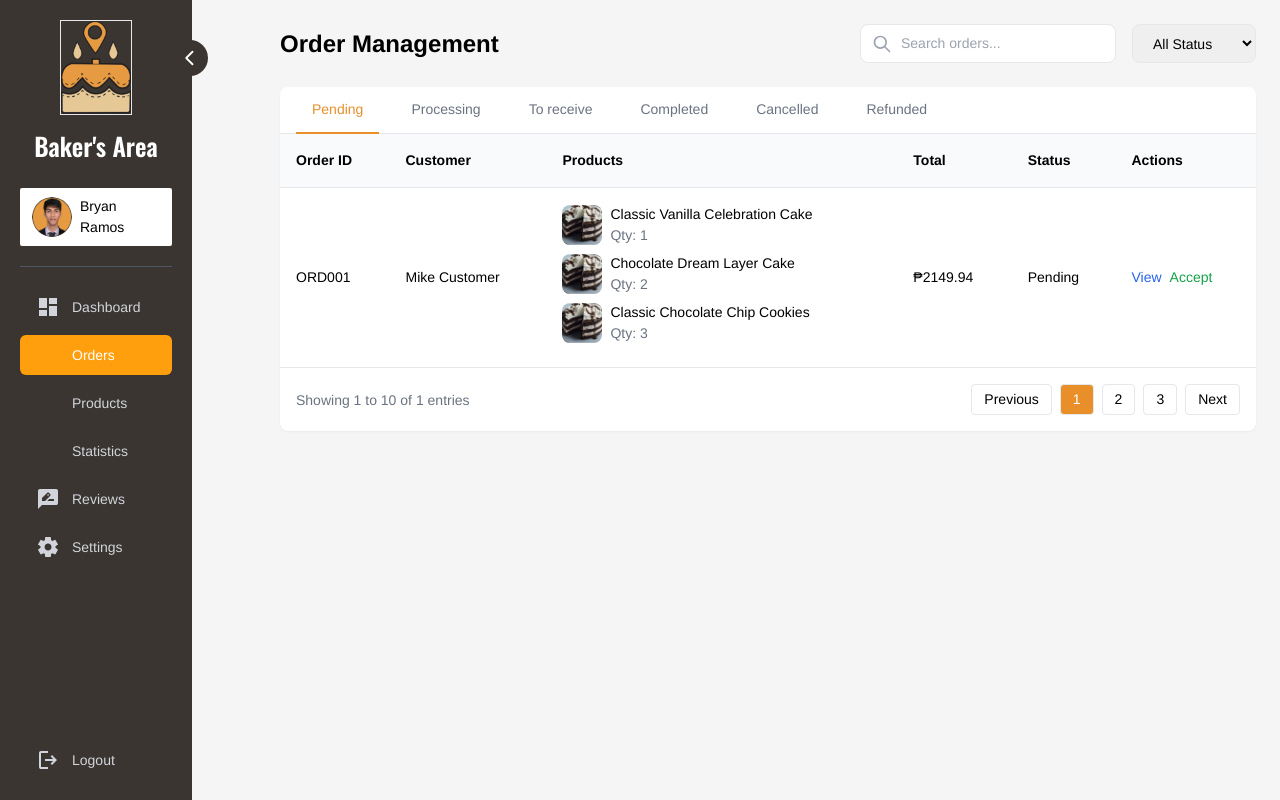
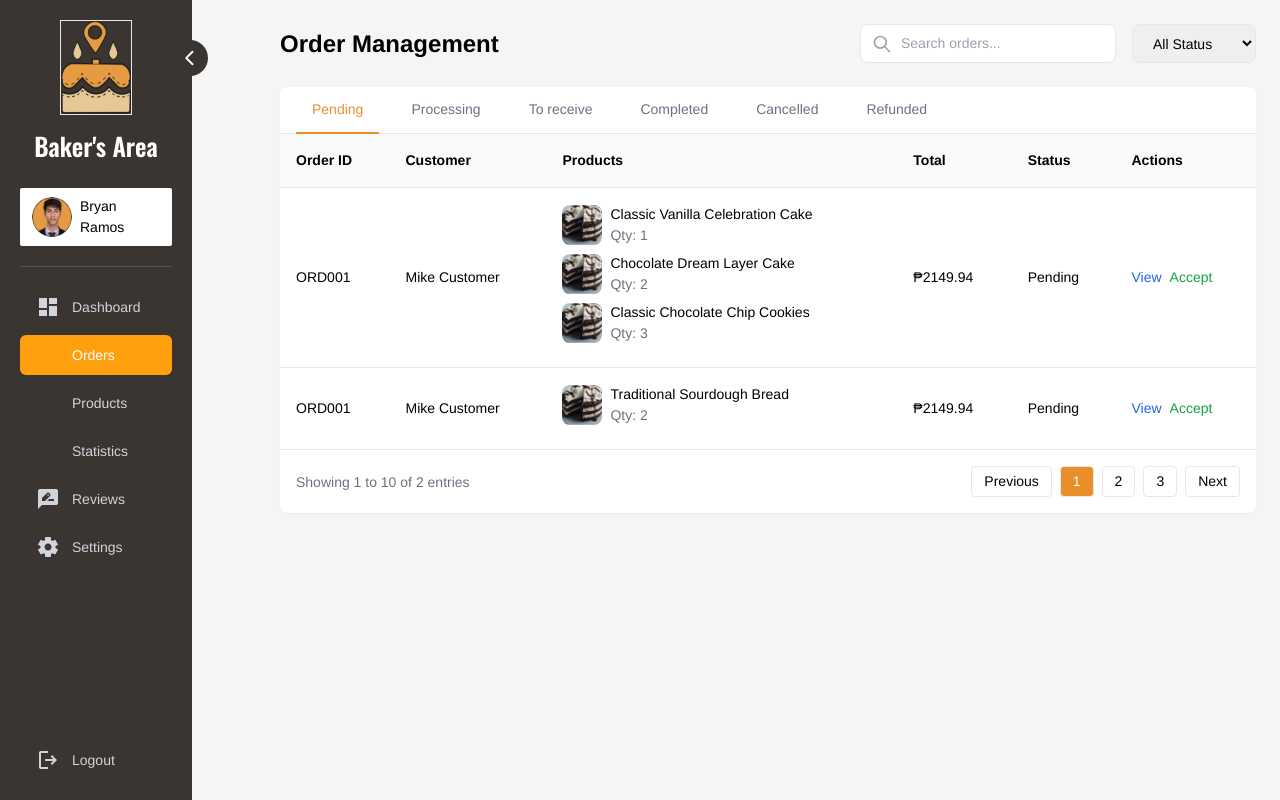
Before and after one commit to BryanIanRamos/Cake-Area, a React (Vite) app: page /dashboard/orders in a window 1280 px wide. Built offline with nearby package versions, Linux system fonts and the light colour scheme; some icons are missing.

Commit message:
Modify: implement accept order logic

```diff
--- /dev/null
+++ b/src/components/baker/AcceptOrderModal.jsx
@@ -0,0 +1,81 @@
+import React from 'react';
+
+const AcceptOrderModal = ({ isOpen, onClose, order, onAccept }) => {
+  if (!isOpen) return null;
+
+  const handleAccept = () => {
+    // Confirm before accepting
+    if (window.confirm('Are you sure you want to accept this order?')) {
+      onAccept(order.order_id);
+    }
+  };
+
+  // Format date for display
+  const formatDate = (dateString) => {
+    return new Date(dateString).toLocaleString('en-US', {
+      year: 'numeric',
+      month: 'long',
+      day: 'numeric',
+      hour: '2-digit',
+      minute: '2-digit'
+    });
+  };
+
+  return (
+    <div className="fixed inset-0 bg-black bg-opacity-50 flex items-center justify-center z-50">
+      <div className="bg-white rounded-lg p-6 max-w-lg w-full shadow-lg">
+        <h2 className="text-xl font-semibold text-[#E88F2A] mb-4">Accept Order</h2>
+
+        {/* Order Details */}
+        <div className="mb-6">
+          <h3 className="font-medium mb-2">Order Details</h3>
+          <p className="text-sm">Order ID: {order.order_id}</p>
+          <p className="text-sm">Customer: {order.customer_name}</p>
+          <div className="mt-2">
+            <p className="text-sm font-medium">Products:</p>
+            {order.products.map((product, index) => (
+              <div key={index} className="ml-4 text-sm">
+                • {product.prod_name} (Qty: {product.quantity})
+              </div>
+            ))}
+          </div>
+          <p className="text-sm mt-2">Total Amount: ₱{order.total_amount.toFixed(2)}</p>
+        </div>
+
+        {/* Date Information */}
+        <div className="space-y-2 mb-6">
+          <div>
+            <p className="text-sm font-medium text-gray-700">Checkout Date:</p>
+            <p className="text-sm text-gray-600">
+              {order.checkoutDate ? formatDate(order.checkoutDate) : 'Not specified'}
+            </p>
+          </div>
+          <div>
+            <p className="text-sm font-medium text-gray-700">Receive Date:</p>
+            <p className="text-sm text-gray-600">
+              {order.receiveDate ? formatDate(order.receiveDate) : 'Not specified'}
+            </p>
+          </div>
+        </div>
+
+        {/* Action Buttons */}
+        <div className="flex gap-3">
+          <button
+            onClick={handleAccept}
+            className="flex-1 bg-[#E88F2A] text-white py-2 rounded-lg hover:bg-[#d77f1f]"
+          >
+            Accept Order
+          </button>
+          <button
+            onClick={onClose}
+            className="flex-1 border border-gray-300 text-gray-700 py-2 rounded-lg hover:bg-gray-50"
+          >
+            Cancel
+          </button>
+        </div>
+      </div>
+    </div>
+  );
+};
+
+export default AcceptOrderModal;
--- a/src/data/orderDataTbl.jsx
+++ b/src/data/orderDataTbl.jsx
@@ -21,29 +21,59 @@ export const ordersData = loadFromLocalStorage("ordersData", [
         prod_name: "Classic Vanilla Celebration Cake",
         description: "Light and fluffy vanilla cake with buttercream frosting",
         price: 499.99,
-        quantity: 1
+        quantity: 1,
       },
       {
         prod_id: 2,
         prod_name: "Chocolate Dream Layer Cake",
         description: "Rich chocolate layers with dark chocolate ganache",
         price: 549.99,
-        quantity: 2
+        quantity: 2,
       },
       {
         prod_id: 12,
         prod_name: "Classic Chocolate Chip Cookies",
         description: "Classic cookies with premium chocolate chips",
         price: 199.99,
-        quantity: 3
-      }
+        quantity: 3,
+      },
     ],
     images: [{ link: CakeSample }],
     total_amount: 2149.94,
     status: "Pending",
     created_at: new Date().toISOString(),
-    checkoutDate: null,
-    receiveDate: null,
+    checkoutDate: "2024-03-18T15:30:00Z",
+    receiveDate: "2024-03-25T15:00:00Z",
+    downPayment: 0,
+    remainingPayment: 0,
+    paymentStatus: "",
+  },
+  {
+    order_id: "ORD001",
+    customer_id: 3,
+    customer_name: "Mike Customer",
+    business_id: 1,
+    business: {
+      bus_id: 2,
+      name: "Lisa's Artisan Bakery",
+      rating: 4.9,
+      total_sold: 980,
+    },
+    products: [
+      {
+        prod_id: 16,
+        prod_name: "Traditional Sourdough Bread",
+        description: "Traditional sourdough with perfect crust",
+        price: 189.99,
+        quantity: 2,
+      },
+    ],
+    images: [{ link: CakeSample }],
+    total_amount: 2149.94,
+    status: "Pending",
+    created_at: new Date().toISOString(),
+    checkoutDate: "2024-03-18T15:30:00Z",
+    receiveDate: "2024-03-25T15:00:00Z",
     downPayment: 0,
     remainingPayment: 0,
     paymentStatus: "",
@@ -67,22 +97,22 @@ export const ordersData = loadFromLocalStorage("ordersData", [
         prod_name: "Traditional Sourdough Bread",
         description: "Traditional sourdough with perfect crust",
         price: 189.99,
-        quantity: 2
+        quantity: 2,
       },
       {
         prod_id: 17,
         prod_name: "French Baguette",
         description: "Classic French baguette with crispy crust",
         price: 149.99,
-        quantity: 3
+        quantity: 3,
       },
       {
         prod_id: 18,
         prod_name: "Butter Croissant",
         description: "Buttery layered French croissant",
         price: 79.99,
-        quantity: 4
-      }
+        quantity: 4,
+      },
     ],
     images: [{ link: CakeSample }],
     total_amount: 829.93,
@@ -113,15 +143,15 @@ export const ordersData = loadFromLocalStorage("ordersData", [
         prod_name: "Classic French Croissant",
         description: "Buttery, flaky French pastry",
         price: 89.99,
-        quantity: 5
+        quantity: 5,
       },
       {
         prod_id: 38,
         prod_name: "Classic Palmier",
         description: "Crispy puff pastry heart",
         price: 129.99,
-        quantity: 2
-      }
+        quantity: 2,
+      },
     ],
     images: [{ link: CakeSample }],
     total_amount: 619.94,
@@ -150,10 +180,11 @@ export const ordersData = loadFromLocalStorage("ordersData", [
       {
         prod_id: 5,
         prod_name: "Carrot Spice Cake",
-        description: "Spiced carrot cake with walnuts and cream cheese frosting",
+        description:
+          "Spiced carrot cake with walnuts and cream cheese frosting",
         price: 479.99,
-        quantity: 1
-      }
+        quantity: 1,
+      },
     ],
     images: [{ link: CakeSample }],
     total_amount: 479.99,
@@ -183,8 +214,8 @@ export const ordersData = loadFromLocalStorage("ordersData", [
         prod_name: "French Baguette",
         description: "Classic French baguette with crispy crust",
         price: 149.99,
-        quantity: 2
-      }
+        quantity: 2,
+      },
     ],
     images: [{ link: CakeSample }],
     total_amount: 299.98,
@@ -215,8 +246,8 @@ export const ordersData = loadFromLocalStorage("ordersData", [
         prod_name: "Pain au Chocolat",
         description: "Chocolate-filled croissant pastry",
         price: 99.99,
-        quantity: 3
-      }
+        quantity: 3,
+      },
     ],
     images: [{ link: CakeSample }],
     total_amount: 299.97,
@@ -245,8 +276,8 @@ export const ordersData = loadFromLocalStorage("ordersData", [
         prod_name: "Black Forest Cake",
         description: "Chocolate cake with cherries and whipped cream",
         price: 579.99,
-        quantity: 1
-      }
+        quantity: 1,
+      },
     ],
     images: [{ link: CakeSample }],
     total_amount: 579.99,
@@ -275,8 +306,8 @@ export const ordersData = loadFromLocalStorage("ordersData", [
         prod_name: "Assorted Cupcakes Box",
         description: "12 pieces of assorted flavored cupcakes",
         price: 449.99,
-        quantity: 2
-      }
+        quantity: 2,
+      },
     ],
     images: [{ link: CakeSample }],
     total_amount: 899.98,
@@ -301,7 +332,9 @@ export const updateOrder = (updatedOrder) => {
       updated_at: new Date().toISOString(),
     };
     saveToLocalStorage("ordersData", ordersData);
+    return true;
   }
+  return false;
 };
 
 export const addOrder = (newOrder) => {
--- a/src/pages/baker/Orders.jsx
+++ b/src/pages/baker/Orders.jsx
@@ -1,15 +1,20 @@
-import React, { useState } from "react";
+import React, { useState, useEffect } from "react";
 import Sidebar from "../../components/baker/Sidebar";
-import { ordersData } from "../../data/orderDataTbl";
+import { ordersData, updateOrder } from "../../data/orderDataTbl";
 import ProductModal from "../../components/baker/ProductModal";
+import AcceptOrderModal from "../../components/baker/AcceptOrderModal";
 
 const Orders = () => {
   const [isSidebarExpanded, setIsSidebarExpanded] = useState(true);
-  const [activeTab, setActiveTab] = useState("pending");
+  const [activeTab, setActiveTab] = useState(() => {
+    return localStorage.getItem("activeOrderTab") || "pending"
+  });
   const [searchQuery, setSearchQuery] = useState("");
   const [filterStatus, setFilterStatus] = useState("all");
   const [selectedOrder, setSelectedOrder] = useState(null);
   const [isModalOpen, setIsModalOpen] = useState(false);
+  const [isAcceptModalOpen, setIsAcceptModalOpen] = useState(false);
+  const [selectedOrderForAccept, setSelectedOrderForAccept] = useState(null);
 
   // Filter orders based on active tab and search query
   const filteredOrders = ordersData.filter((order) => {
@@ -20,14 +25,45 @@ const Orders = () => {
     return matchesTab && matchesSearch;
   });
 
+  // Save activeTab to localStorage whenever it changes
+  useEffect(() => {
+    localStorage.setItem("activeOrderTab", activeTab);
+  }, [activeTab]);
+
   const handleView = (order) => {
     setSelectedOrder(order);
     setIsModalOpen(true);
   };
 
-  const handleAccept = (orderId) => {
-    // Implement accept logic here
-    console.log(`Accept order ${orderId}`);
+  const handleAccept = (order) => {
+    setSelectedOrderForAccept(order);
+    setIsAcceptModalOpen(true);
+  };
+
+  const handleAcceptConfirm = (orderId) => {
+    const orderToUpdate = ordersData.find(order => order.order_id === orderId);
+    if (orderToUpdate) {
+      const updatedOrder = {
+        ...orderToUpdate,
+        status: "Processing",
+        updated_at: new Date().toISOString()
+      };
+
+      // Update in localStorage
+      updateOrder(updatedOrder);
+
+      // Close the modal
+      setIsAcceptModalOpen(false);
+
+      // Show success message
+      alert("Order successfully accepted and moved to Processing!");
+
+      // Switch to Processing tab
+      setActiveTab("processing");
+
+      // Refresh the page to show updated data
+      window.location.reload();
+    }
   };
 
   const handleMarkAsDone = (orderId) => {
@@ -162,7 +198,7 @@ const Orders = () => {
                           {order.status === "Pending" && (
                             <button
                               className="text-green-600 hover:text-green-800"
-                              onClick={() => handleAccept(order.order_id)}
+                              onClick={() => handleAccept(order)}
                             >
                               Accept
                             </button>
@@ -224,6 +260,13 @@ const Orders = () => {
         onClose={() => setIsModalOpen(false)}
         order={selectedOrder}
       />
+
+      <AcceptOrderModal
+        isOpen={isAcceptModalOpen}
+        onClose={() => setIsAcceptModalOpen(false)}
+        order={selectedOrderForAccept}
+        onAccept={handleAcceptConfirm}
+      />
     </div>
   );
 };
```
